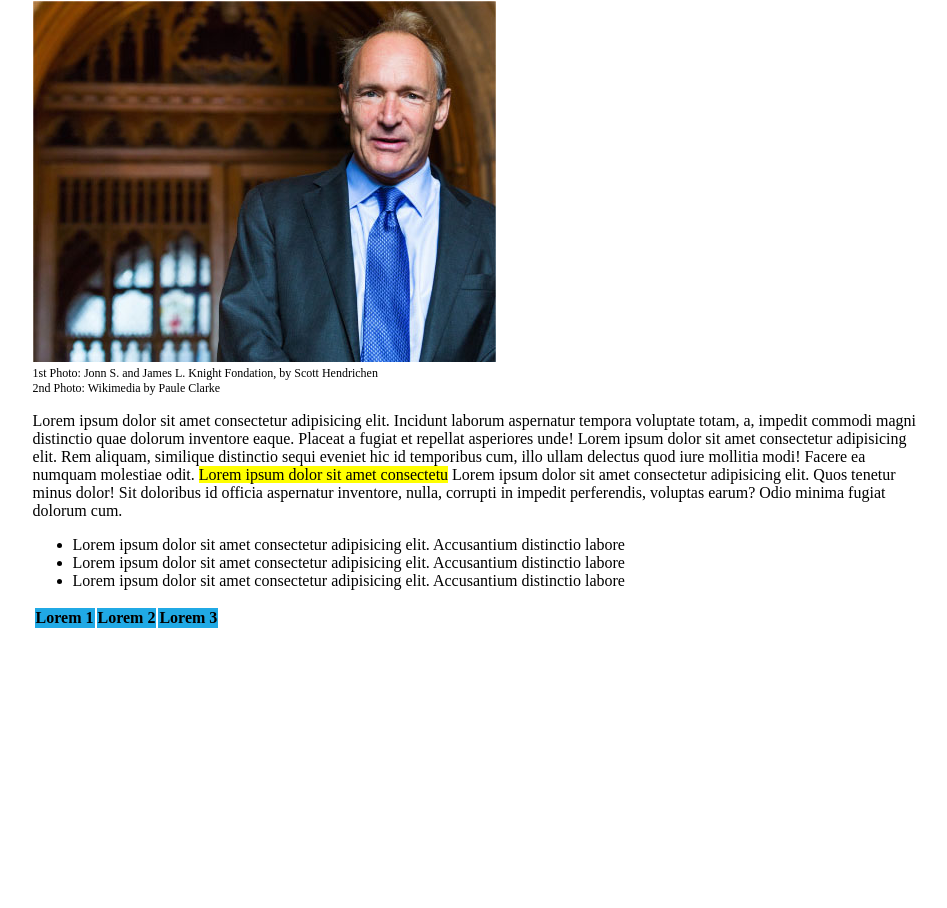
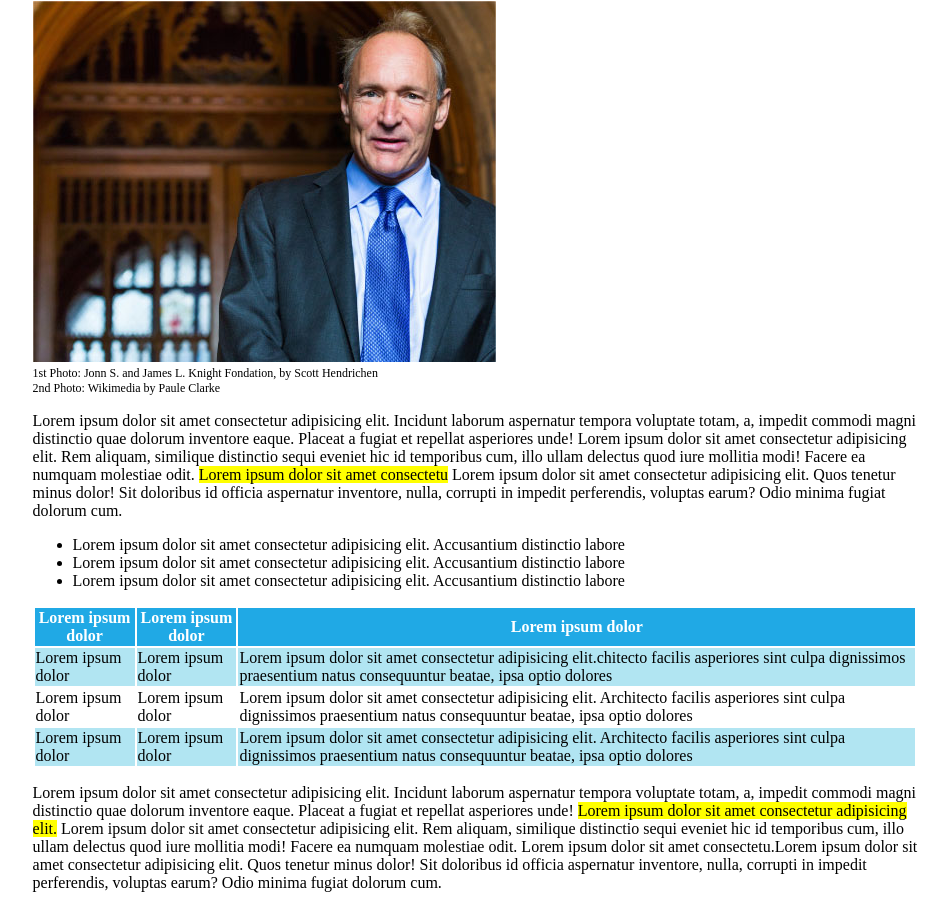
Before and after one commit to mariklim/html-css-booleaner, a plain HTML site: page index.html in a window 1280 px wide. Shown: the part 769-1677 px from the top of the page, without its empty margins (165-1112 px from the left). Before the commit the page ends 1407 px from the top, so only its background shows below. Drawn offline with Linux system fonts and the light colour scheme.

Commit message:
Add Table Tbody and Paragraph-2

```diff
--- a/css/style.css
+++ b/css/style.css
@@ -42,4 +42,9 @@
 
 thead{
     background-color: #20A9E5;
+    color: white;
 }
+
+.tr-blue{
+    background-color: #B1E5F2;
+}
--- a/index.html
+++ b/index.html
@@ -84,15 +84,51 @@
               <table>
                   <thead>
                       <tr>
-                          <th>Lorem 1</th>
-                          <th>Lorem 2</th>
-                          <th>Lorem 3</th>
+                          <th>Lorem ipsum dolor</th>
+                          <th>Lorem ipsum dolor</th>
+                          <th>Lorem ipsum dolor</th>
                       </tr>
                   </thead>
+                  <tbody>
+                      <tr class="tr-blue">
+                          <td>Lorem ipsum dolor</td>
+                          <td>Lorem ipsum dolor</td>
+                          <td>Lorem ipsum dolor sit amet consectetur adipisicing elit.chitecto facilis
+                              asperiores sint culpa dignissimos praesentium natus consequuntur beatae, ipsa optio dolores
+                         </td>
+                      </tr>
+                      <tr>
+                        <td>Lorem ipsum dolor</td>
+                        <td>Lorem ipsum dolor</td>
+                        <td>Lorem ipsum dolor sit amet consectetur adipisicing elit. Architecto facilis
+                            asperiores sint culpa dignissimos praesentium natus consequuntur beatae, ipsa optio dolores
+                       </td>
+                    </tr>
+                    <tr class="tr-blue">
+                        <td>Lorem ipsum dolor</td>
+                        <td>Lorem ipsum dolor</td>
+                        <td>Lorem ipsum dolor sit amet consectetur adipisicing elit. Architecto facilis
+                            asperiores sint culpa dignissimos praesentium natus consequuntur beatae, ipsa optio dolores
+                       </td>
+                    </tr>
+                  </tbody>
               </table>
 
           </section>
          <!-- /Table -->
+
+         <!-- Paragraph-2 -->
+        <section>
+            <p>
+                Lorem ipsum dolor sit amet consectetur adipisicing elit.
+                Incidunt laborum aspernatur tempora voluptate totam, a, impedit commodi magni distinctio quae dolorum inventore eaque. Placeat a fugiat et repellat asperiores unde!
+                <span class="text-special">Lorem ipsum dolor sit amet consectetur adipisicing elit.</span>
+                Lorem ipsum dolor sit amet consectetur adipisicing elit. Rem aliquam, similique distinctio sequi eveniet hic id temporibus cum, illo ullam delectus quod iure mollitia modi! Facere ea numquam molestiae odit.
+                Lorem ipsum dolor sit amet consectetu.Lorem ipsum dolor sit amet consectetur adipisicing elit. Quos tenetur minus dolor! Sit doloribus id officia aspernatur inventore, nulla, corrupti in impedit perferendis, voluptas earum? Odio minima fugiat dolorum cum.
+            </p>
+
+        </section>
+         <!-- /Paragraph-2 -->
 
 
 
```
